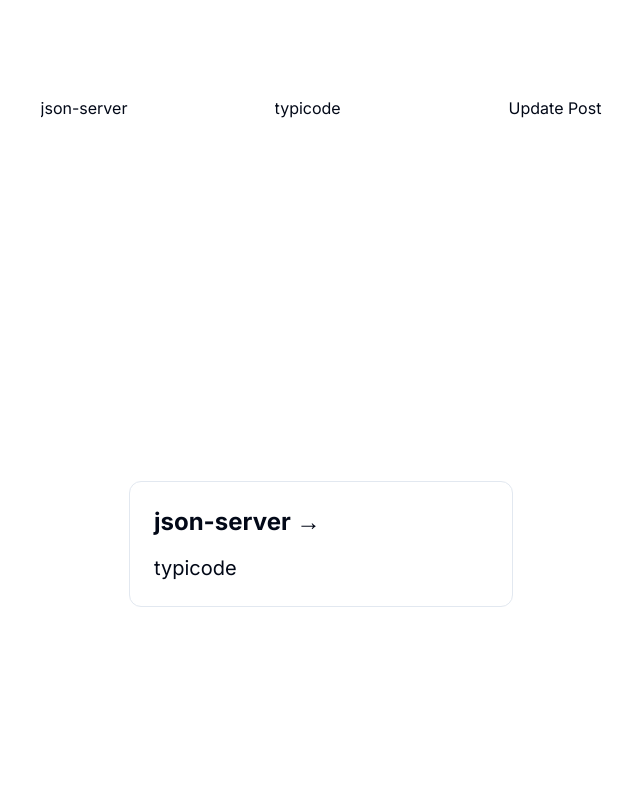
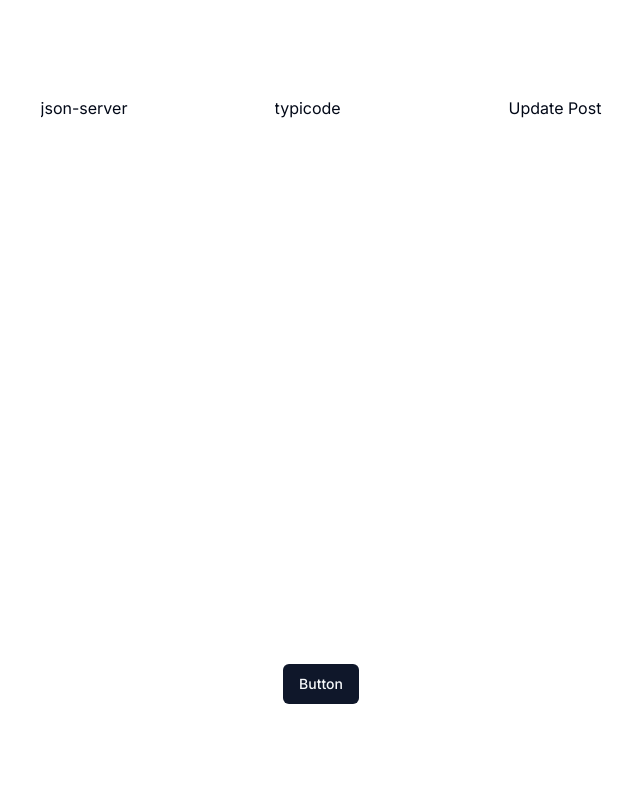
Before and after one commit to segawaakira/nextjs_v14, a Next.js app in the folder my-app/: page /1 in a window 1280 px wide. Shown: the top 800 px of the page, without its empty margins (319-959 px from the left). Built offline with nearby package versions, Linux system fonts and the light colour scheme; data requests are answered from the project's data file.

Commit message:
refactor

```diff
--- a/my-app/src/app/[id]/page.tsx
+++ b/my-app/src/app/[id]/page.tsx
@@ -7,48 +7,11 @@
   return posts;
 }
 
-// async function removeData(id: string) {
-//   try {
-//     const response = await fetch(`http://localhost:4000/posts/${id}`, {
-//       method: "DELETE",
-//       headers: {
-//         "Content-Type": "application/json",
-//       },
-//     });
-//     if (!response.ok) {
-//       throw new Error("Something went wrong");
-//     }
-//     const post = await response.json();
-//     console.log("削除しました");
-//     // 成功した場合の処理（例えば、投稿リストを更新するなど）
-//   } catch (error) {
-//     console.error("Error creating a post:", error);
-//   }
-// }
-
-const Post = ({ post }: { post: any }) => {
-  return (
-    <div className="flex flex-col items-center justify-center min-h-screen py-2">
-      <div className="flex flex-wrap items-center justify-around max-w-4xl mt-6 sm:w-full">
-        <a
-          href={`/posts/${post.id}`}
-          className="p-6 mt-6 text-left border w-96 rounded-xl hover:text-blue-600 focus:text-blue-600"
-          key={post.id}
-        >
-          <h3 className="text-2xl font-bold">{post.title} &rarr;</h3>
-          <p className="mt-4 text-xl">{post.author}</p>
-        </a>
-      </div>
-    </div>
-  );
-};
-
 export default async function Home({ params }: { params: { id: string } }) {
   const data = await getData(params.id);
   return (
     <main className="flex min-h-screen flex-col items-center justify-between p-24">
       <UpdatePostForm id={params.id} post={data} />
-      <Post post={data} />
       <RemovePostButton id={params.id} />
     </main>
   );
--- a/my-app/src/app/page.tsx
+++ b/my-app/src/app/page.tsx
@@ -13,7 +13,7 @@
       <div className="flex flex-wrap items-center justify-around max-w-4xl mt-6 sm:w-full">
         {posts.map((post: any) => (
           <a
-            href={`/posts/${post.id}`}
+            href={`/${post.id}`}
             className="p-6 mt-6 text-left border w-96 rounded-xl hover:text-blue-600 focus:text-blue-600"
             key={post.id}
           >
--- a/my-app/src/components/UpdatePostForm.tsx
+++ b/my-app/src/components/UpdatePostForm.tsx
@@ -6,7 +6,7 @@
   const [title, setTitle] = useState(post?.title);
   const [author, setAuthor] = useState(post?.author);
 
-  const handleSubmit = async (e) => {
+  const handleSubmit = async (e: any) => {
     e.preventDefault();
     const newPost = { title, author };
 
@@ -22,6 +22,8 @@
         throw new Error("Something went wrong");
       }
       const post = await response.json();
+      setTitle(post.title);
+      setAuthor(post.author);
       // 成功した場合の処理（例えば、投稿リストを更新するなど）
     } catch (error) {
       console.error("Error creating a post:", error);
```
